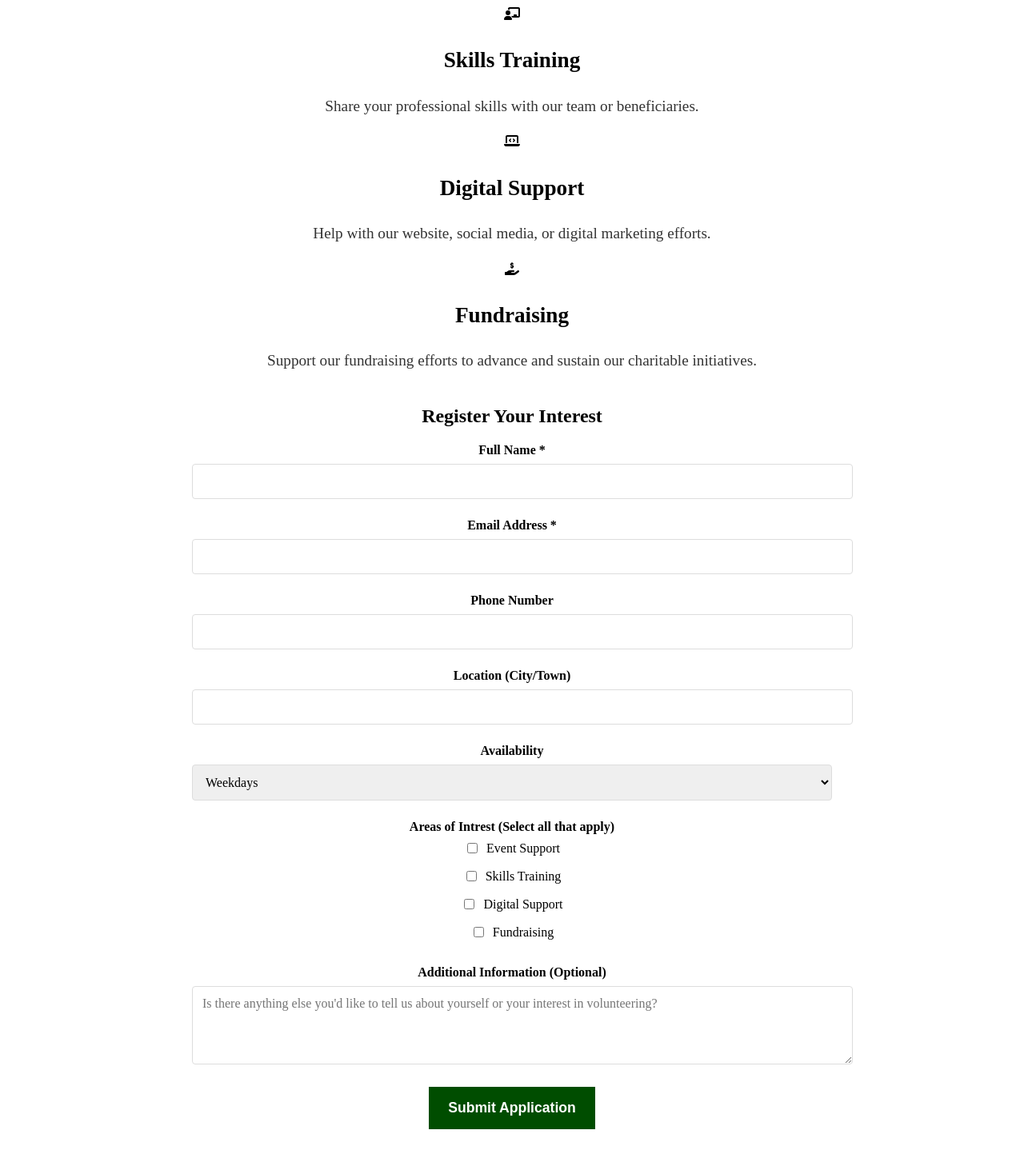
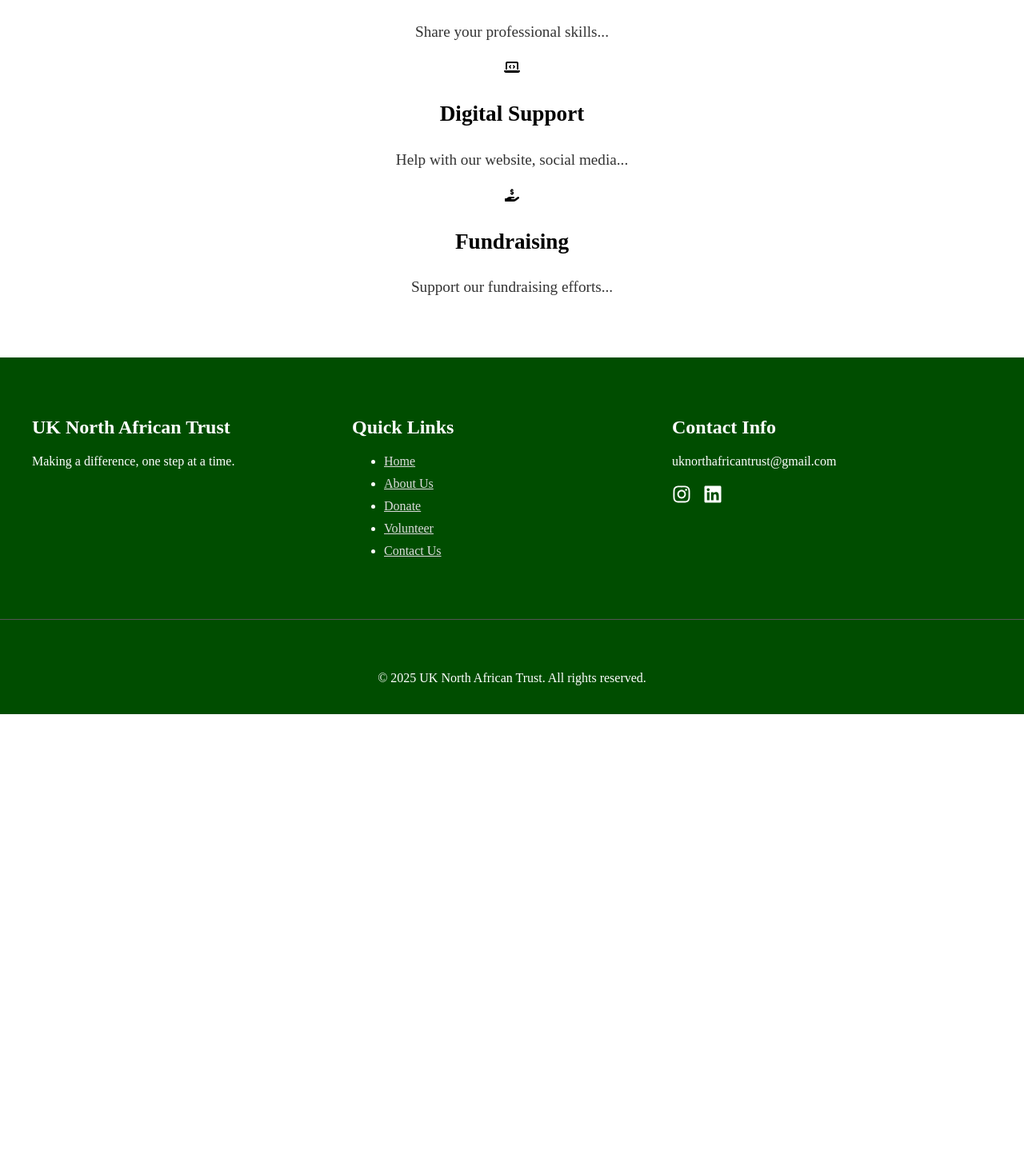
Before and after one commit to Younes-22/UKNAT-Website, a React (Vite) app: page /volunteer in a window 1280 px wide. Shown: the part 1297-2750 px from the top of the page at 80% size. After the commit the page ends 2198 px from the top, so only its background shows below. Built offline with nearby package versions, Linux system fonts and the light colour scheme.

Commit message:
reduced volunteering page

```diff
--- a/src/pages/Volunteer.jsx
+++ b/src/pages/Volunteer.jsx
@@ -1,80 +1,12 @@
 import volunteerimg from "../images/volunteerpic2.jpeg";
 import { FontAwesomeIcon } from '@fortawesome/react-fontawesome';
-import { faHandsHelping, faChalkboardTeacher, faLaptopCode, faHandHoldingUsd} from '@fortawesome/free-solid-svg-icons';
+import { faHandsHelping, faChalkboardTeacher, faLaptopCode, faHandHoldingUsd } from '@fortawesome/free-solid-svg-icons';
 import "../css/Volunteer.css";
 import React, { useState } from 'react';
 
+function Volunteer() {
 
-function Volunteer(){
-
-    const [formData, setFormData] = useState({
-        name: '',
-        email: '',
-        phone: '',
-        location: '',
-        availability: 'Weekdays',
-        interests: {events: false, skills: false, digital: false, fundraising: false},
-        message: ''
-    });
-
-    const [isSubmitting, setIsSubmitting] = useState(false);
-
-    // this function handles all the inputs
-    const handleChange = (e) => {
-        const { name, value, type, checked } = e.target;
-        if (type === 'checkbox'){
-            setFormData(prevFormData => ({
-                ...prevFormData,
-                interests:{
-                    ...prevFormData.interests,
-                    [name]: checked,
-                }
-            }));
-        }
-        else {
-            setFormData( prevFormData => ({
-                ...prevFormData, // copy old data
-                [name]: value // overwrite the one field that changed
-        }));
-    }
-    }
-
-    const handleSubmit= (e) => {
-            //this prevents the page from reloading
-            e.preventDefault();
-            // console.log("submitted the following data: ", formData);
-            setIsSubmitting(true);
-
-            const url = '/api/submit-form';
-
-            fetch(url, {
-              method: 'POST',
-              headers: {
-                'Accept': 'application/json',
-                'Content-Type': 'application/json'
-              },
-              body: JSON.stringify(formData)
-            })
-        .then((response) => response.json())
-        .then((data) => {
-            console.log(data); // The success response from SheetDB
-            alert("Thank you for your application! We will be in touch soon.");
-            setIsSubmitting(false); // Re-enable button
-            // Optional: Reset the form after successful submission
-            setFormData({
-                name: '', email: '', phone: '', location: '', availability: 'weekdays',
-                interests: { events: false, skills: false, digital: false, fundraising: false },
-                message: ''
-            });
-        })
-        .catch((error) => {
-            console.error(error);
-            alert("Sorry, there was an error submitting your form. Please try again.");
-            setIsSubmitting(false); // Re-enable button on error too
-        });
-    };
-
-    return(
+    return (
         <>
             <section className="page-banner">
                 <img src={volunteerimg} alt="volunteer image" className="banner-image" />
@@ -85,8 +17,8 @@ function Volunteer(){
             <section className="volunteer-intro text-center">
                 <div className="centering">
                     <h2 className="h2-size">Make a Difference</h2>
-            <p className="p-size">Volunteering with UK North African Trust is a rewarding experience that allows you to make a real difference in the lives of those in need. Based in London, our volunteers are the backbone of our organization, helping us deliver vital services and support to communities across North Africa.</p>
-            <p className="p-size">Whether you have specific skills to offer or simply want to donate your time, we have opportunities for everyone. Join our team of dedicated volunteers today!</p>
+                    <p className="p-size">Volunteering with UK North African Trust is a rewarding experience...</p>
+                    <p className="p-size">Whether you have specific skills to offer or simply want to donate your time...</p>
                 </div>
             </section>
             <section className="centering">
@@ -95,101 +27,26 @@ function Volunteer(){
                     <div className="opportunity-box text-center">
                         <FontAwesomeIcon icon={faHandsHelping} />
                         <h3 className="h3-size">Event Support</h3>
-          <p className="p-size">Help organize and run fundraising events in London and across the UK.</p>
+                        <p className="p-size">Help organize and run fundraising events...</p>
                     </div>
                     <div className="opportunity-box text-center">
                         <FontAwesomeIcon icon={faChalkboardTeacher} />
                         <h3 className="h3-size">Skills Training</h3>
-          <p className="p-size">Share your professional skills with our team or beneficiaries.</p>
+                        <p className="p-size">Share your professional skills...</p>
                     </div>
                     <div className="opportunity-box text-center">
                         <FontAwesomeIcon icon={faLaptopCode} />
                         <h3 className="h3-size">Digital Support</h3>
-          <p className="p-size">Help with our website, social media, or digital marketing efforts.</p>
+                        <p className="p-size">Help with our website, social media...</p>
                     </div>
                     <div className="opportunity-box text-center">
                         <FontAwesomeIcon icon={faHandHoldingUsd} />
                         <h3 className="h3-size">Fundraising</h3>
-          <p className="p-size">Support our fundraising efforts to advance and sustain our charitable initiatives.</p>
+                        <p className="p-size">Support our fundraising efforts...</p>
                     </div>
                 </div>
+            </section>
 
-    </section>
-        <section className="centering">
-      <h2>Register Your Interest</h2>
-
-      <form id="volunteer-registration-form" className="narrow-form" onSubmit={handleSubmit}>
-        <div className="form-group">
-          {/* We use htmlFor instead of for */}
-          <label htmlFor="name">Full Name *</label>
-          {/* Inputs must be self-closed with a '/>' */}
-          <input type="text" id="name" name="name" required
-        //   this locks the input to only accept text
-          value={formData.name}
-          onChange={handleChange} />
-        </div>
-        <div className="form-group">
-          <label htmlFor="email">Email Address *</label>
-          <input type="email" id="email" name="email" required
-        //   this locks the input to only accept email properties
-          value={formData.email}
-          onChange={handleChange} />
-        </div>
-        <div className="form-group">
-          <label htmlFor="phone">Phone Number</label>
-          <input type="tel" id="phone" name="phone"
-        //   this locks the input to only accept phone properties
-          value={formData.phone}
-          onChange={handleChange} />
-        </div>
-        <div className="form-group">
-          <label htmlFor="location">Location (City/Town)</label>
-          <input type="text" id="location" name="location"
-        //   this locks the input to only accept phone properties
-          value={formData.location}
-          onChange={handleChange} />
-        </div>
-        <div className="form-group">
-            <label htmlFor="availability">Availability</label>
-            <select name="availability" id="availability" value={formData.availability || ''} onChange={handleChange}>
-                <option value="Weekdays">Weekdays</option>
-                <option value="Weekends">Weekends</option>
-                <option value="Flexible">Flexible</option>
-            </select>
-        </div>
-        <div className="form-group">
-            <label>Areas of Intrest (Select all that apply)</label>
-            <div className="checkbox-group">
-                <label>
-                    <input type="checkbox" name="events" checked={formData.interests.events} onChange={handleChange} /> Event Support
-                </label>
-                <label>
-                    <input type="checkbox" name="skills" checked={formData.interests.skills} onChange={handleChange} /> Skills Training
-                </label>
-                <label>
-                    <input type="checkbox" name="digital" checked={formData.interests.digital} onChange={handleChange} /> Digital Support
-                </label>
-                <label>
-                    <input type="checkbox" name="fundraising" checked={formData.interests.fundraising} onChange={handleChange} /> Fundraising
-                </label>
-            </div>
-        </div>
-
-
-        <div className="form-group">
-            <label htmlFor="message">Additional Information (Optional)</label>
-            <textarea id="message" name="message" rows="4"
-            placeholder="Is there anything else you'd like to tell us about yourself or your interest in volunteering?"
-            value={formData.message} onChange={handleChange}
-            ></textarea>
-        </div>
-        <div className="submit-button">
-            <button type="submit" className="submit-button" disabled={isSubmitting}>
-                {isSubmitting ? 'Submitting...' : 'Submit Application'}
-              </button>
-            </div>
-      </form>
-    </section>
         </>
     );
 }
```
Also changed, not shown: api/submit-form.js (deleted, +0 -56 lines). Lines whose indentation alone changed are shown as unchanged.
